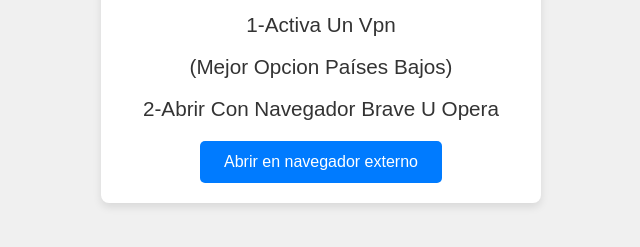
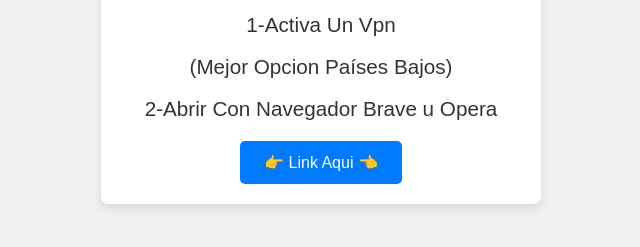
Before and after one commit to XUPERPLAY/Redirecci-n-bot-n-XUPERCOOL-, a plain HTML site: page index.html in a window 1280 px wide. Shown: the part 537-784 px from the top of the page, without its empty margins (319-959 px from the left). Drawn offline with Linux system fonts and the light colour scheme.

Commit message:
Update index.html

```diff
--- a/index.html
+++ b/index.html
@@ -95,8 +95,8 @@
         </a>
         <p class="zoom-text">1-Activa Un Vpn</p>
         <p class="zoom-text">(Mejor Opcion Países Bajos)</p>
-        <p class="zoom-text">2-Abrir Con Navegador Brave U Opera</p>
-        <a href="https://xuperplay.github.io/XUPERCOOL1/" class="redirect-button" target="_blank">Abrir en navegador externo</a>
+        <p class="zoom-text">2-Abrir Con Navegador Brave u Opera</p>
+        <a href="https://xuperplay.github.io/XUPERCOOL1/" class="redirect-button" target="_blank">👉 Link Aqui 👈</a>
     </div>
 </body>
 </html>
```
